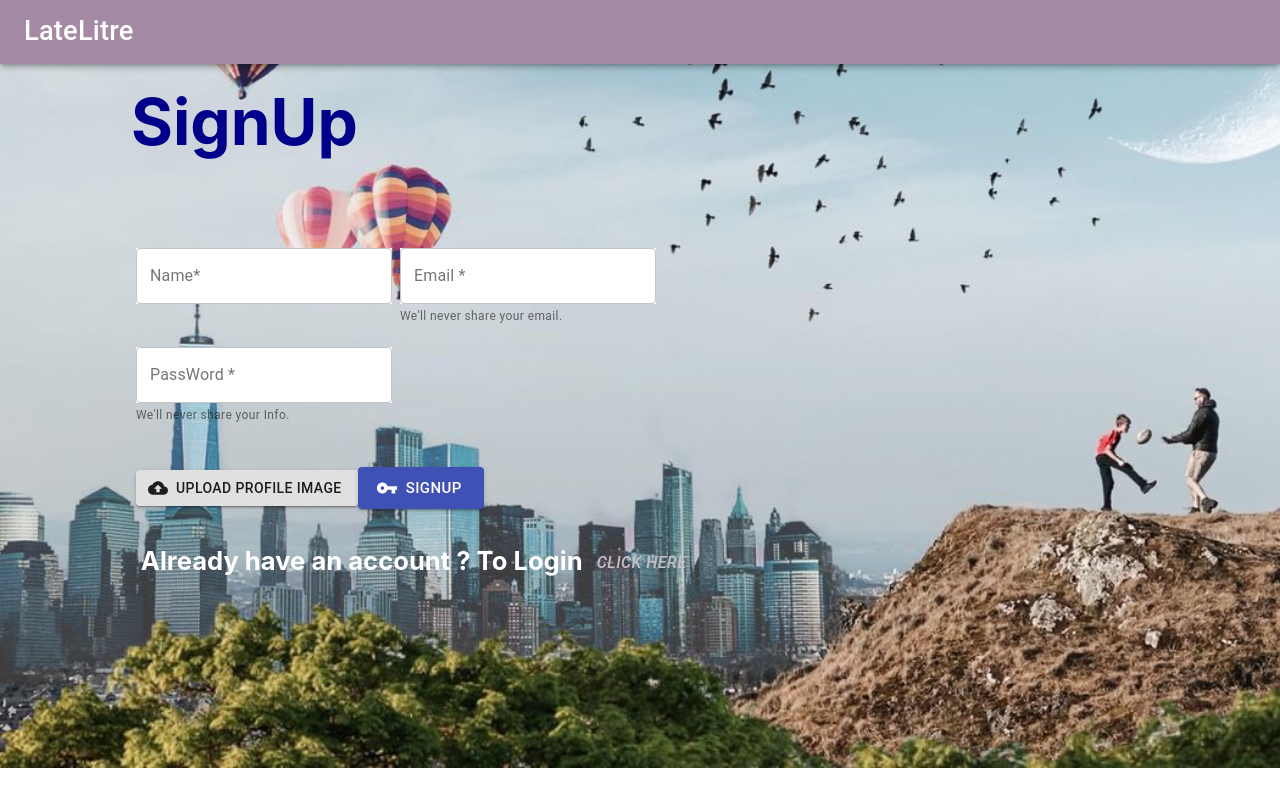
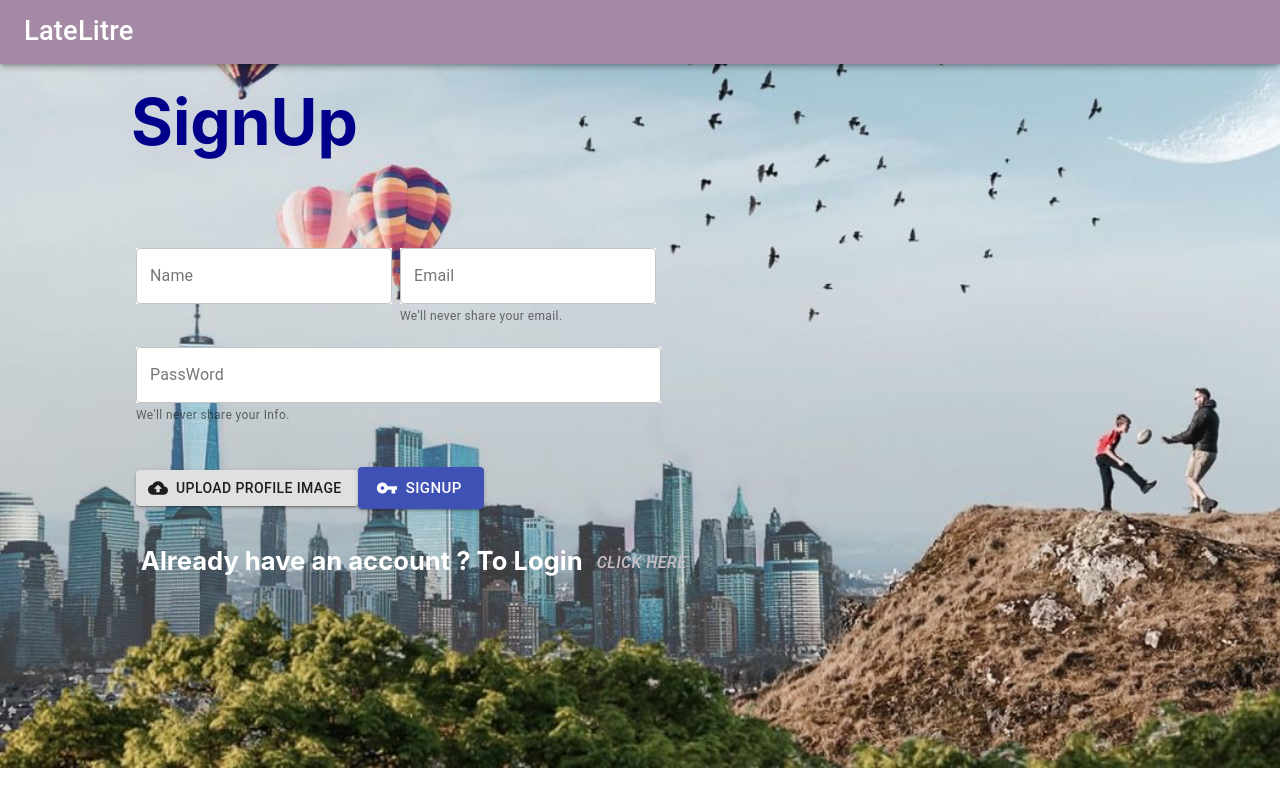
Before and after one commit to saxam2000/pp_learning, a React (Create React App) app in the folder reels/: page /signup in a window 1280 px wide. Built offline with nearby package versions, Linux system fonts and the light colour scheme; no server answers.

Commit message:
signup unneccessary loading fixed

```diff
--- a/reels/src/Components/Signup.js
+++ b/reels/src/Components/Signup.js
@@ -1,6 +1,4 @@
 import React, { useState, useEffect, useContext } from "react";
-
-import Alert from '@material-ui/lab/Alert';
 
 import Input from "@material-ui/core/Input";
 import Button from "@material-ui/core/Button";
@@ -20,6 +18,8 @@ import InputLabel from "@material-ui/core/InputLabel";
 import FormControl from "@material-ui/core/FormControl";
 import { makeStyles } from "@material-ui/core/styles";
 import TextField from "@material-ui/core/TextField";
+import Alert from '@material-ui/lab/Alert';
+import CircularProgress from '@material-ui/core/CircularProgress';
 
 const useStyles = makeStyles({
 
@@ -52,6 +52,11 @@ const useStyles = makeStyles({
       color: "#c8bec6",
       fontSize:"1rem",
       fontStyle:"italic",
+    },
+    errorDisp:{
+      position:"absolute",
+      top:"22vh",
+      left:"10vw"
   },
   },
 );
@@ -107,8 +112,30 @@ function Signup() {
 
     async function handleSignUp(e) {
       e.preventDefault(); //form onsubmit rerenders the page to avoid that functionality preventdefault is used
+      setLoading(true);
+      if(name===""){
+        setLoading(false);
+        setError("Please enter Name.....");
+        setTimeout(() => {
+          setError("");
+
+        }, 2000);
+        return;
+      }
       try {
+
         setLoading(true);
+
+        if(file===""){
+          setLoading(false);
+          setError("Please Upload a Profile Picture");
+          setTimeout(() => {
+            setError("");
+
+          }, 2000);
+          return;
+
+        }
         let res = await signup(email, password);
         let uid = res.user.uid;
         console.log(uid);
@@ -127,11 +154,11 @@ function Signup() {
       console.log('Upload is ' + progress + '% done');
   }
   function fn2(error){
+    setLoading(false)
       setError(error);
       setTimeout(()=>{
           setError('')
       },2000);
-      setLoading(false)
 
 
   }
@@ -142,7 +169,7 @@ function Signup() {
             await database.users.doc(uid).set({
                   email:email,
                   userId:uid,
-                  username:user,
+                  username:name,
                   createdAt:database.getCurrentTimeStamp(),
                   profileUrl:downloadUrl,
                   postIds:[]
@@ -157,15 +184,20 @@ function Signup() {
       //   setLoading(false);
       } catch (e) {
         console.log(e);
+        setLoading(false);
         setError(e.message);
         setTimeout(()=>setError(''),2000);
-        setLoading(false);
       }
     }
     const handleFileSubmit = (e) => {
         let file=e.target.files[0];
       console.log(file);
       if(file!=null)setFile(file);
+      else if(file==null){
+        setError("Please upload profile picture...");
+        setLoading(false);
+        setTimeout(()=>setError(''),2000);
+      }
     };
 
     useEffect(()=>{
@@ -178,12 +210,16 @@ function Signup() {
   console.log("Email ===", email);
   // const[name,setName]=React.useState("Saksham");
   return (
+<>
+    {loading?<><CircularProgress className={classes.loader} color="secondary" /></>:
+
+      <>
       <div className={classes.signupPage}><Navbar style={{width:"80vw"}}/>
+    {error!==""?<Alert className={classes.errorDisp} severity="error">{error}</Alert>:<></>}
     <div style={{ backgroundImage: `url(${background}) `,backgroundSize: 'cover',
             overflow: 'hidden', width:"100vw",height:"96vh"}}>
 
             <h1 className={classes.heading}>SignUp</h1>
-              {error!==""?<Alert className={classes.errorDisp} style={{position:"absolute",top:"23vh",left:"12vw"}} severity="error">{error}</Alert>:<></>}
 
 
             <div
@@ -194,10 +230,9 @@ function Signup() {
         {/* <InputLabel htmlFor="my-input">Email address</InputLabel> */}
 
         <TextFields
-        required
           value={name}
-          Label="Name*"
-          changeVal={(e)=>{setName(e.target.value)}}
+          Label="Name"
+          changeVal={setName}
           style={{ backgroundColor: "white", Color: "red" }}
           ></TextFields>
 
@@ -207,7 +242,7 @@ function Signup() {
         {/* <InputLabel htmlFor="my-input">Email address</InputLabel> */}
 
 
-        <TextFields required value={email} Label="Email *" onChange={(e)=>setEmail(e.target.value)}></TextFields>
+        <TextFields required value={email} Label="Email" changeVal={setEmail}></TextFields>
         <FormHelperText id="my-helper-text">
           We'll never share your email.
         </FormHelperText>
@@ -221,11 +256,10 @@ function Signup() {
 
           {/* <Input id="my-input" aria-describedby="my-helper-text" /> */}
           <TextFields
-            value={password}
-            required
+            value=""
             fullwidth="true"
-            Label="PassWord *"
-            changeVal={(e)=>{setPassword(e.target.value)}}
+            Label="PassWord"
+            changeVal={setPassword}
             style={{ font: "16px", margin: "0px 8px", width: "100%" }}
             ></TextFields>
           <FormHelperText id="my-helper-text">
@@ -261,6 +295,9 @@ function Signup() {
     <h4 className={classes.loginLink}>Already have an account ? To Login <Button onClick={gotoLogin} className={classes.loginButton}>Click here</Button></h4>
     </div>
     </div>
+    </>
+  }
+  </>
     );
   }
 
```
Lines whose indentation alone changed are shown as unchanged.
